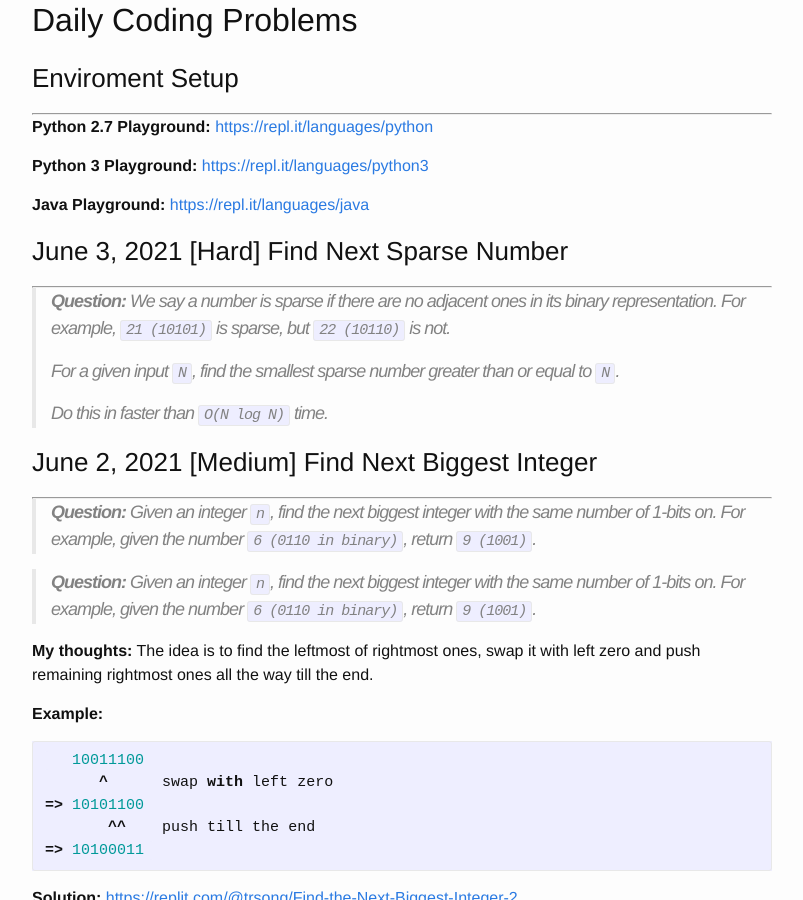
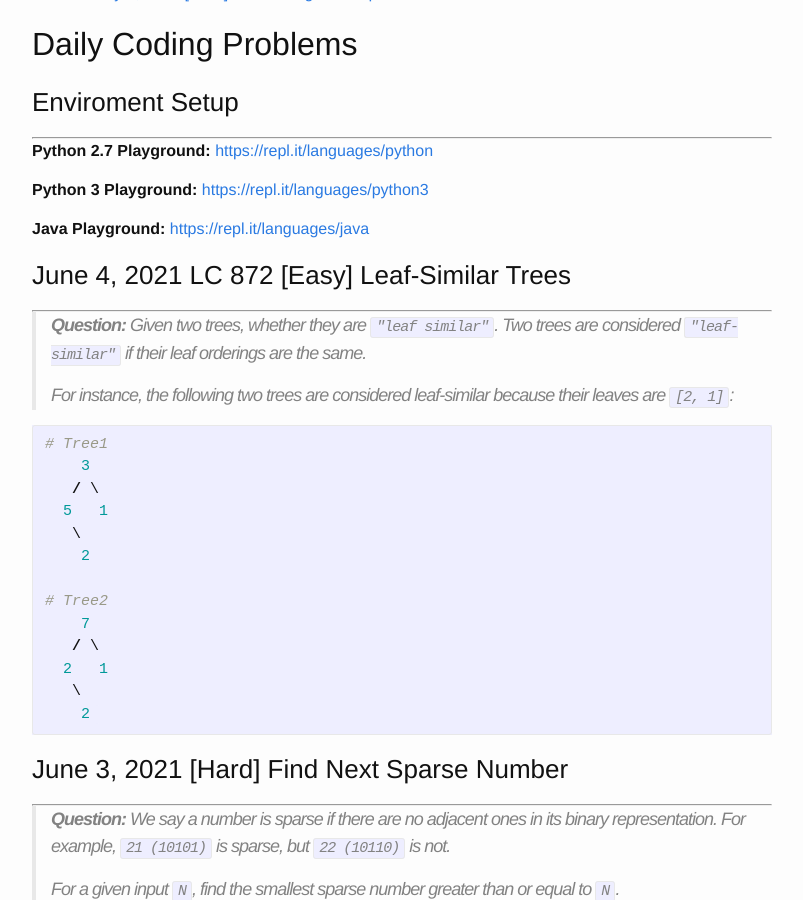
Before and after one commit to trsong/trsong.github.io, a Jekyll site: the page built from _posts/2021-05-01-DailyQuestionsMay.md, in a window 1280 px wide and 900 px high, scrolled down 1083 px. Shown: the whole window, without its empty margins (238-1041 px from the left). Built offline with Jekyll 4.4.1, drawn with Linux system fonts in a browser that asks for light colours; some of the changed text lies outside the part shown.

Commit message:
Add June 4 question

````diff
--- a/_posts/2021-05-01-DailyQuestionsMay.md
+++ b/_posts/2021-05-01-DailyQuestionsMay.md
@@ -17,6 +17,29 @@ categories: Python/Java
 **Python 3 Playground:** [https://repl.it/languages/python3](https://repl.it/languages/python3)
 
 **Java Playground:** [https://repl.it/languages/java](https://repl.it/languages/java)
+
+
+### June 4, 2021  LC 872 \[Easy\] Leaf-Similar Trees
+---
+> **Question:** Given two trees, whether they are `"leaf similar"`. Two trees are considered `"leaf-similar"` if their leaf orderings are the same.
+>
+> For instance, the following two trees are considered leaf-similar because their leaves are `[2, 1]`:
+
+```py
+# Tree1
+    3
+   / \
+  5   1
+   \
+    2
+
+# Tree2
+    7
+   / \
+  2   1
+   \
+    2
+```
 
 
 ### June 3, 2021 \[Hard\] Find Next Sparse Number
````
